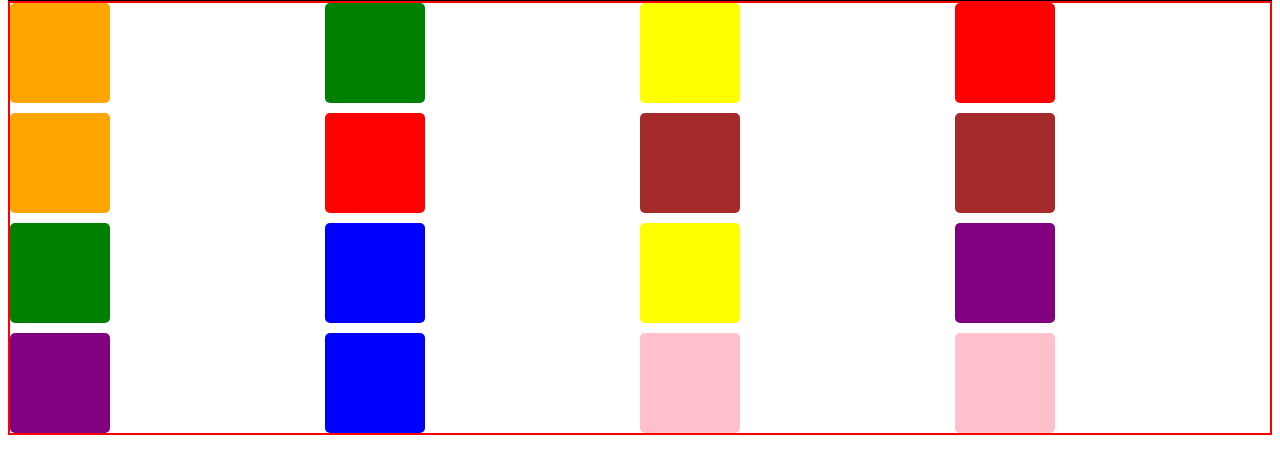
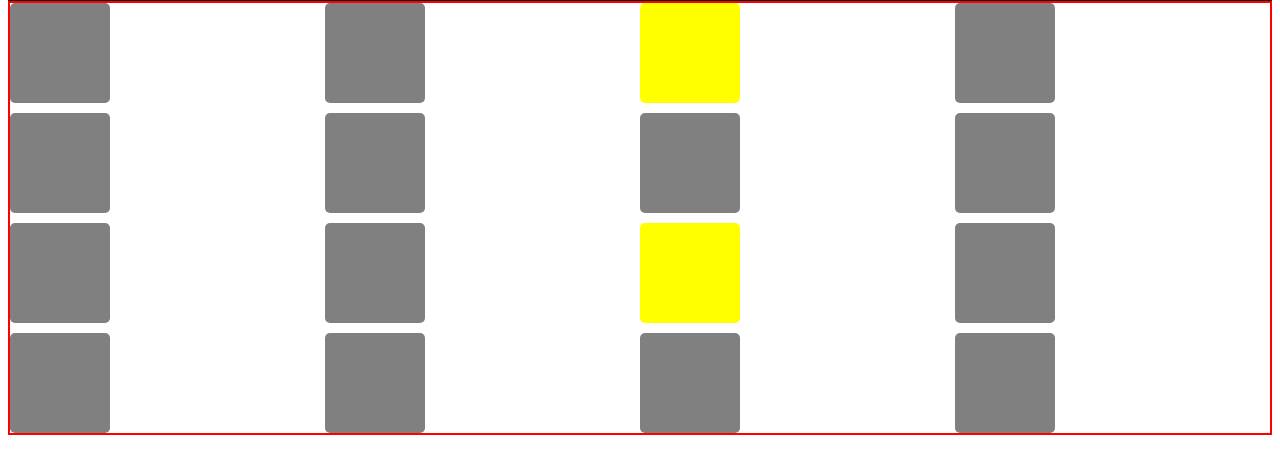
Before and after one commit to karimsekri/le_memory, a website built with Vite: page index.html in a window 1280 px wide. Both pictures are taken after a click on the button "Début de la partie". Shown: the part 89-562 px from the top of the page. Built offline with nearby package versions, Linux system fonts and the light colour scheme.

Commit message:
Debut Ajout style couleur

```diff
--- a/src/main.ts
+++ b/src/main.ts
@@ -22,8 +22,9 @@ function afficher_debut_jeu (){
     tile.setAttribute("class", "tile")
     tile.style.width ="100px"
     tile.style.height = "100px"
-    tile.style.backgroundColor = colors[Math.floor(i/2)]
+    //tile.style.backgroundColor = colors[Math.floor(i/2)]
     tile.style.borderRadius = "5px";
+    tile.classList.add(colors[Math.floor(i/2)])
     return tile
 })
 
@@ -32,4 +33,13 @@ tiles.sort(() => Math.random() - 0.5);
 tiles.forEach( tile => divContainer.appendChild(tile))
 
 
+let nodeList = document.querySelectorAll(".tile");
+let elements = Array.from(nodeList);
+elements.forEach( (element) => {
+        element.classList.add("not-revealed")
+        element.addEventListener("click", () => {
+            element.classList.remove("not-revealed")
+        })
+})
+
 }
--- a/src/style.css
+++ b/src/style.css
@@ -18,6 +18,10 @@ h1 {
 
 }
 
-.tile{
+.not-revealed{
+  background-color: grey ;
+}
 
+.yellow{
+background-color: yellow;
 }
```
